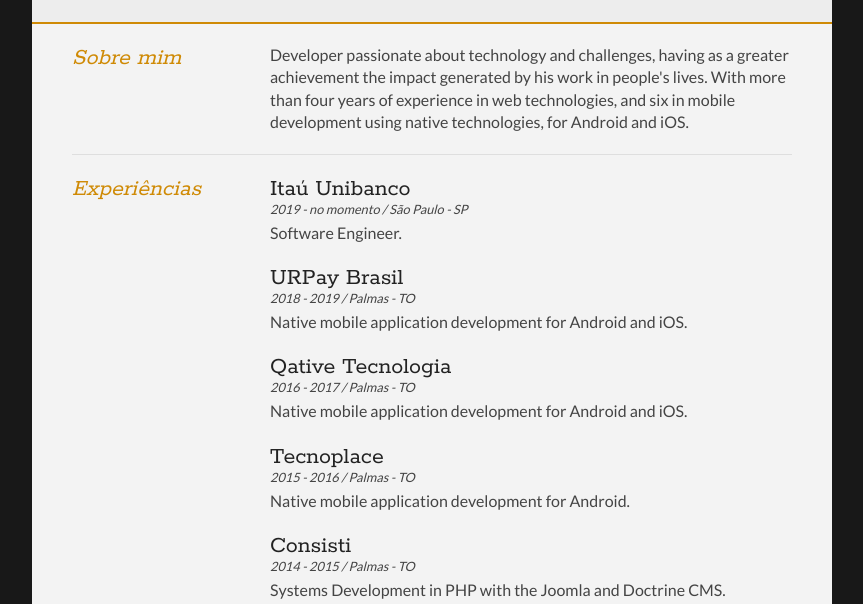
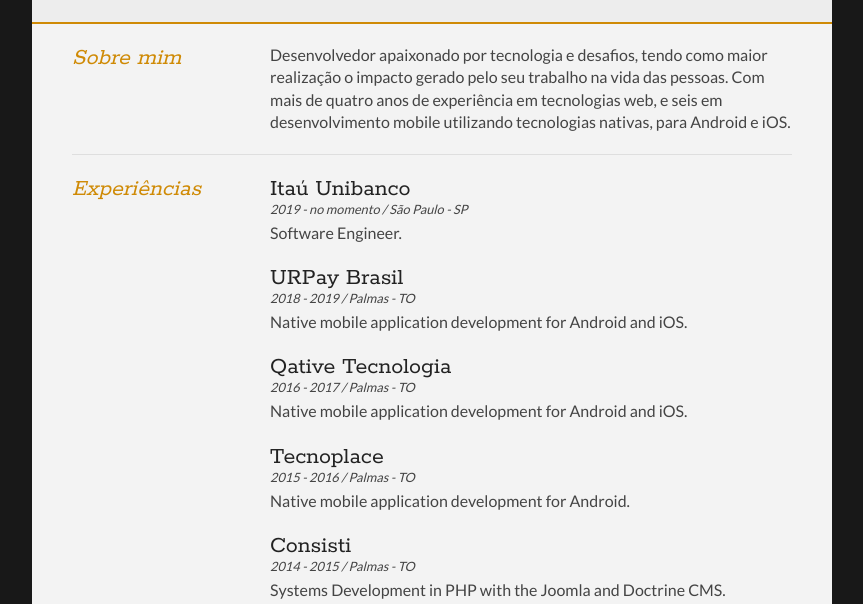
Before and after one commit to titoaesj/tito-junior, a plain HTML site: page index.html in a window 1280 px wide. Shown: the part 196-800 px from the top of the page, without its empty margins (208-1071 px from the left). Drawn offline with Linux system fonts and the light colour scheme.

Commit message:
Traduzindo curriculum

```diff
--- a/index.html
+++ b/index.html
@@ -50,10 +50,7 @@
                 </div>
 
                 <div class="sectionContent">
-                    <p>Developer passionate about technology and challenges, having as a greater
-                        achievement the impact generated by his work in people's lives. With more
-                        than four years of experience in web technologies, and six in mobile
-                        development using native technologies, for Android and iOS.</p>
+                    <p>Desenvolvedor apaixonado por tecnologia e desafios, tendo como maior realização o impacto gerado pelo seu trabalho na vida das pessoas. Com mais de quatro anos de experiência em tecnologias web, e seis em desenvolvimento mobile utilizando tecnologias nativas, para Android e iOS.</p>
                 </div>
             </article>
             <div class="clear"></div>
```
